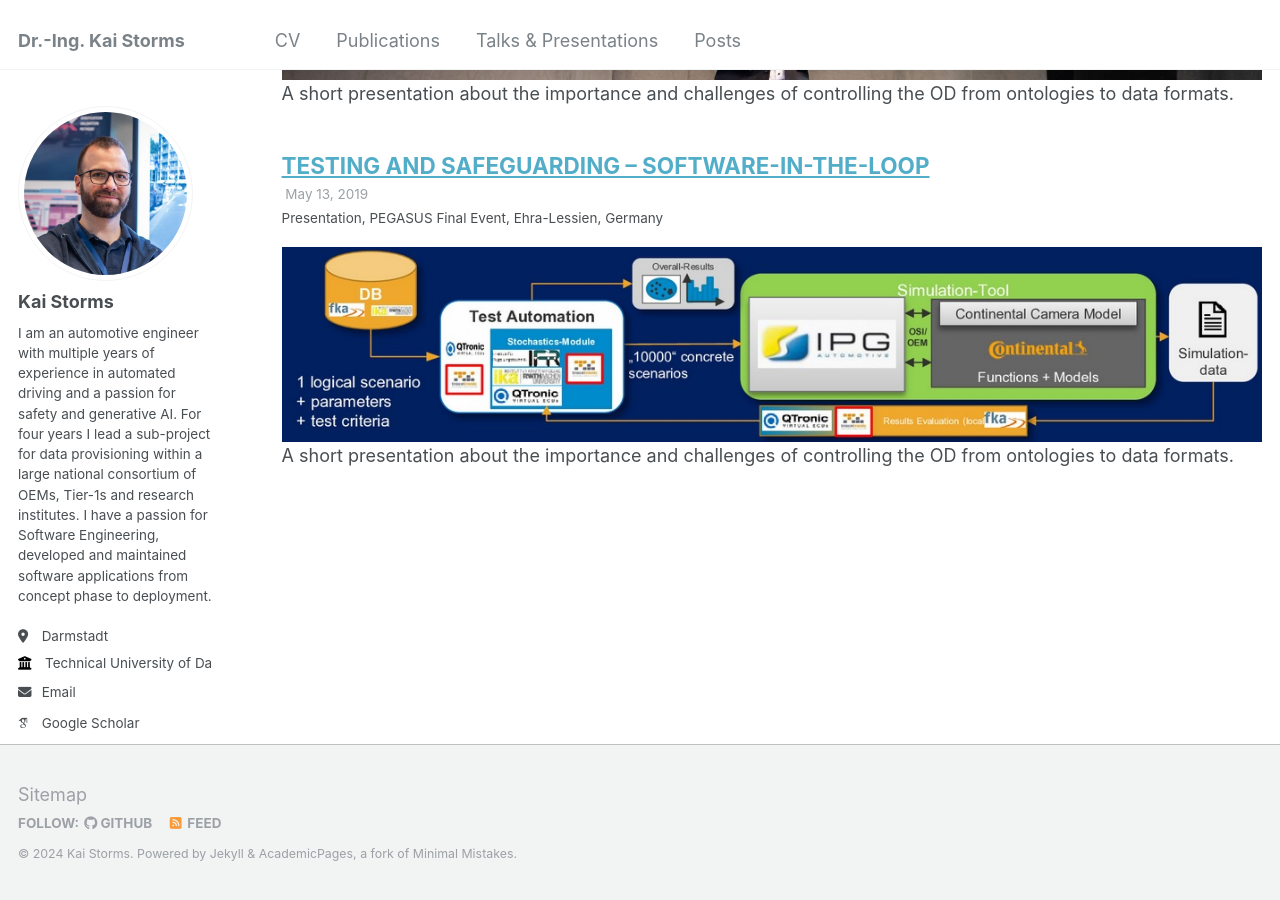
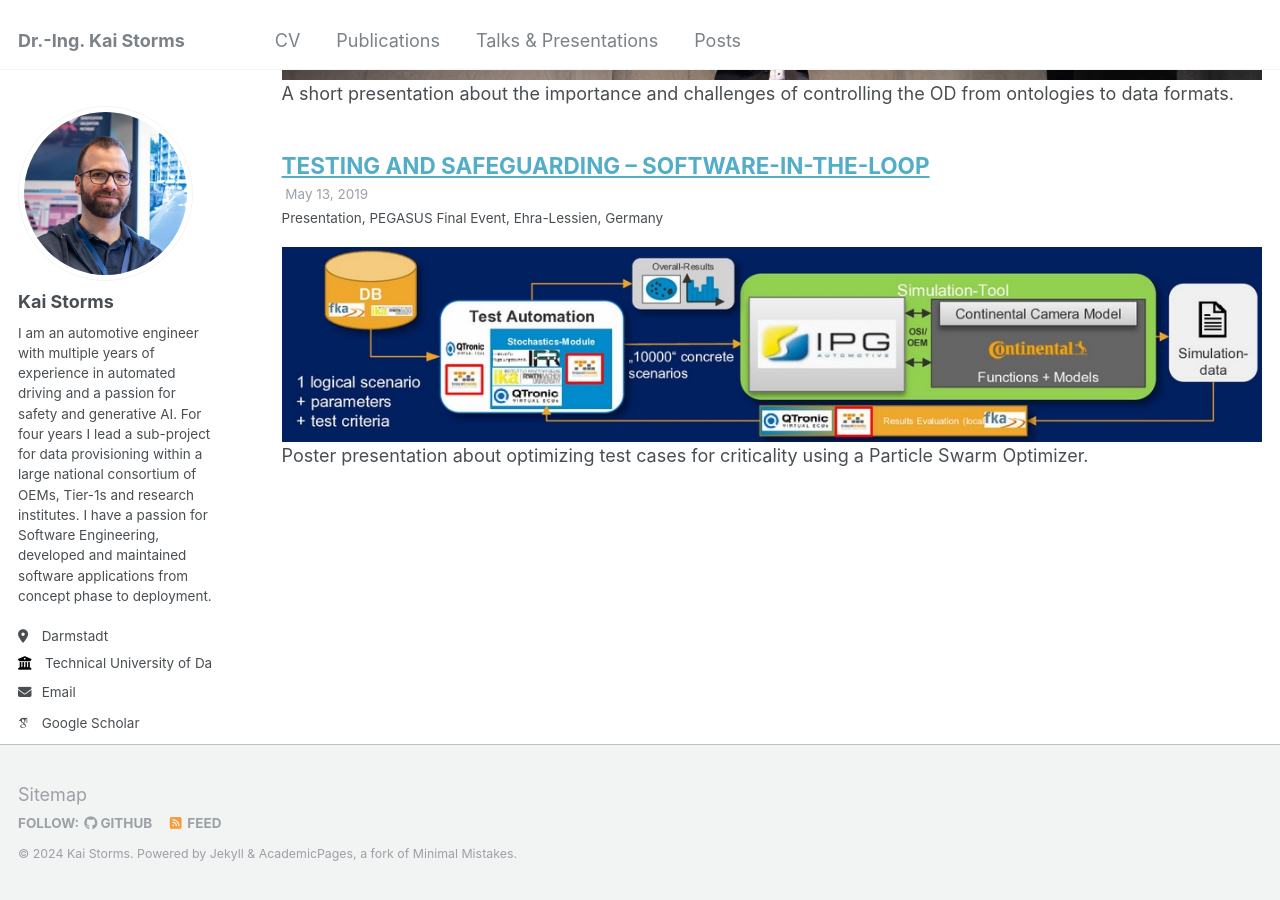
Before and after one commit to kai-storms/kai-storms.github.io, a Jekyll site: the page built from _pages/talks.html, in a window 1280 px wide and 900 px high, scrolled down 838 px. Built offline with Jekyll 4.4.1, drawn with Linux system fonts in a browser that asks for light colours; some web fonts are replaced.

Commit message:
pso update

```diff
--- a/_talks/2019-05-13_pegasus_fe.md
+++ b/_talks/2019-05-13_pegasus_fe.md
@@ -1,6 +1,6 @@
 ---
 title: "TESTING AND SAFEGUARDING – SOFTWARE-IN-THE-LOOP"
-excerpt: "<img src='/files/2019-05-13_pegasus_fe-teaser.jpg'><br/>A short presentation about the importance and challenges of controlling the OD from ontologies to data formats."
+excerpt: "<img src='/files/2019-05-13_pegasus_fe-teaser.jpg'><br/>Poster presentation about optimizing test cases for criticality using a Particle Swarm Optimizer."
 collection: talks
 type: "Presentation"
 permalink: /talks/2019-05-13_pegasus_fe
@@ -9,7 +9,7 @@ date: 2019-05-13
 location: "Ehra-Lessien, Germany"
 ---
 
-Slides of work results from Continental work packages in PEGASUS Project.
+Poster of work results from Continental work packages in PEGASUS Project.
 I implemented the Particle Swarm Optimization algorithm in TraceTronic ECU-Test to optimize the IPG CarMaker scenario for criticality.
 
 Poster:
```
